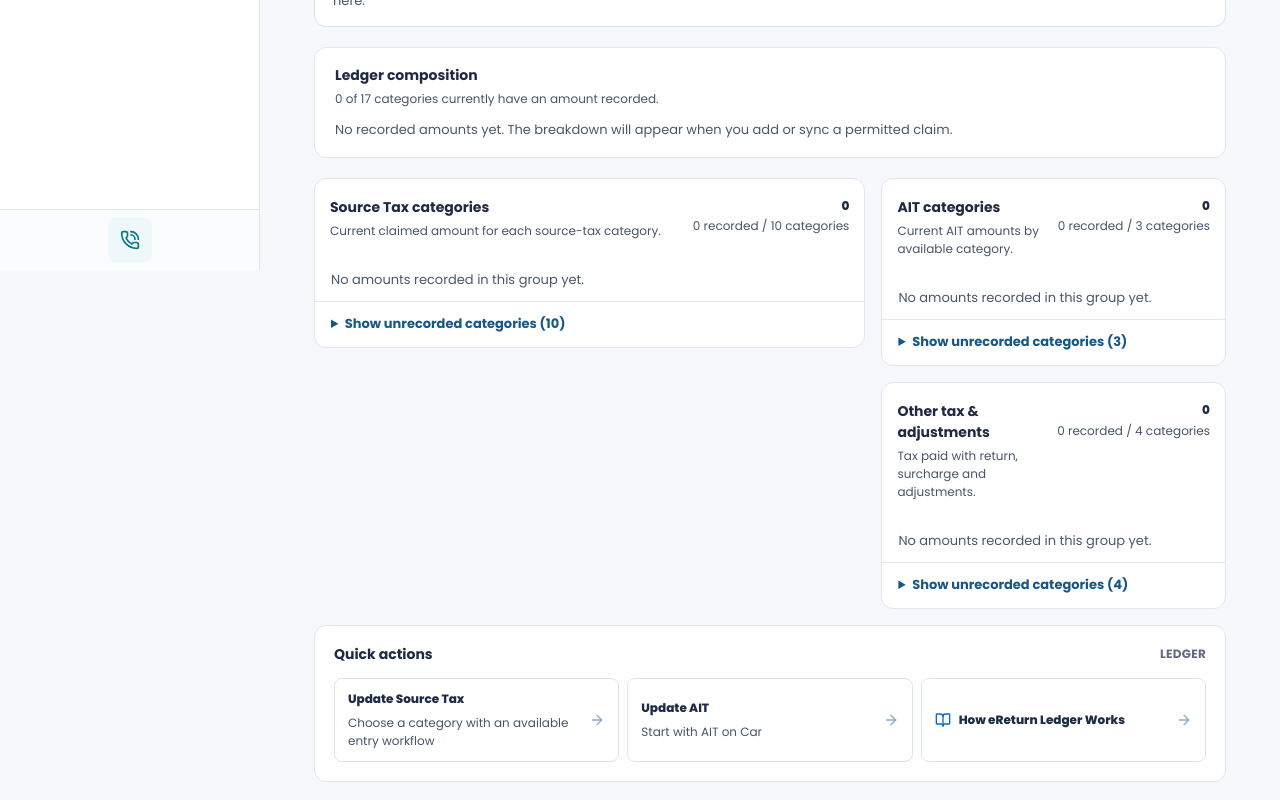
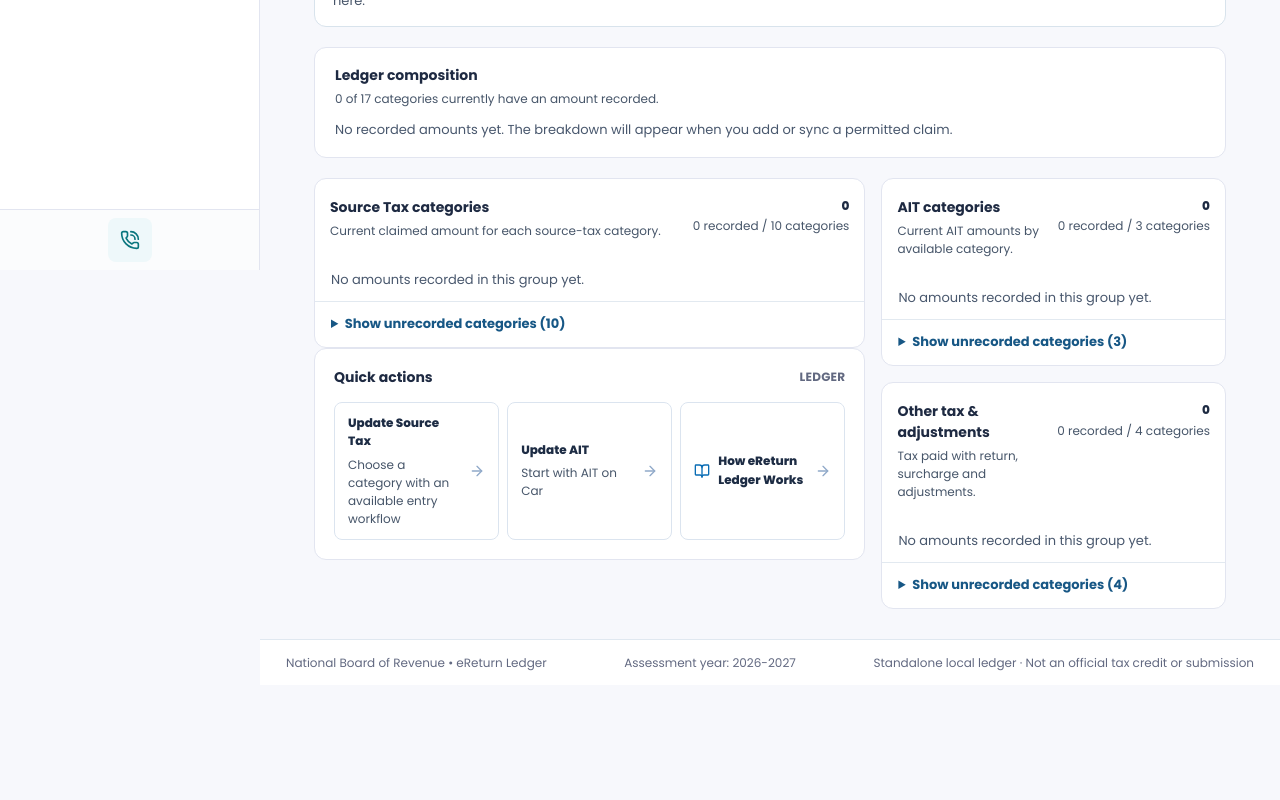
Before and after one commit to shihab-tech04/eLedger, a React (Vite) app: page / in a window 1280 px wide. Shown: the part 531-1331 px from the top of the page. After the commit the page ends 1159 px from the top, so only its background shows below. Built offline with nearby package versions, Linux system fonts and the light colour scheme.

Commit message:
fix(eLedger): align independent source/quick-actions and AIT/other stacks without desktop blank gap

```diff
--- a/src/features/dashboard/DashboardView.tsx
+++ b/src/features/dashboard/DashboardView.tsx
@@ -186,11 +186,8 @@ export const DashboardView: React.FC = () => {
       </section>
 
       <div className="eledger-dashboard-columns">
+        <div className="eledger-dashboard-source-stack">
         {categoryPanel(t('Source Tax categories','উৎস করের খাতসমূহ'), t('Current claimed amount for each source-tax category.','প্রতিটি উৎস কর খাতে বর্তমান দাবিকৃত অঙ্ক।'), sourceRoutes, sourceTotal, 'source')}
-        <div className="eledger-dashboard-middle">
-          {categoryPanel(t('AIT categories','অগ্রিম করের খাতসমূহ'), t('Current AIT amounts by available category.','প্রতিটি অগ্রিম কর খাতে বর্তমান অঙ্ক।'), aitRoutes, aitTotal, 'ait')}
-          {categoryPanel(t('Other tax & adjustments','অন্যান্য কর ও সমন্বয়'), t('Tax paid with return, surcharge and adjustments.','রিটার্নের সঙ্গে প্রদত্ত কর, সারচার্জ ও সমন্বয়।'), otherRoutes, otherTotal, 'other')}
-        </div>
         <aside className="eledger-dashboard-aside">
           <section className="eledger-dashboard-quick-actions">
             <header><h2>{t('Quick actions','দ্রুত কাজ')}</h2><span>LEDGER</span></header>
@@ -208,6 +205,11 @@ export const DashboardView: React.FC = () => {
           </section>
 
         </aside>
+        </div>
+        <div className="eledger-dashboard-middle">
+          {categoryPanel(t('AIT categories','অগ্রিম করের খাতসমূহ'), t('Current AIT amounts by available category.','প্রতিটি অগ্রিম কর খাতে বর্তমান অঙ্ক।'), aitRoutes, aitTotal, 'ait')}
+          {categoryPanel(t('Other tax & adjustments','অন্যান্য কর ও সমন্বয়'), t('Tax paid with return, surcharge and adjustments.','রিটার্নের সঙ্গে প্রদত্ত কর, সারচার্জ ও সমন্বয়।'), otherRoutes, otherTotal, 'other')}
+        </div>
       </div>
     </div>
   );
```
